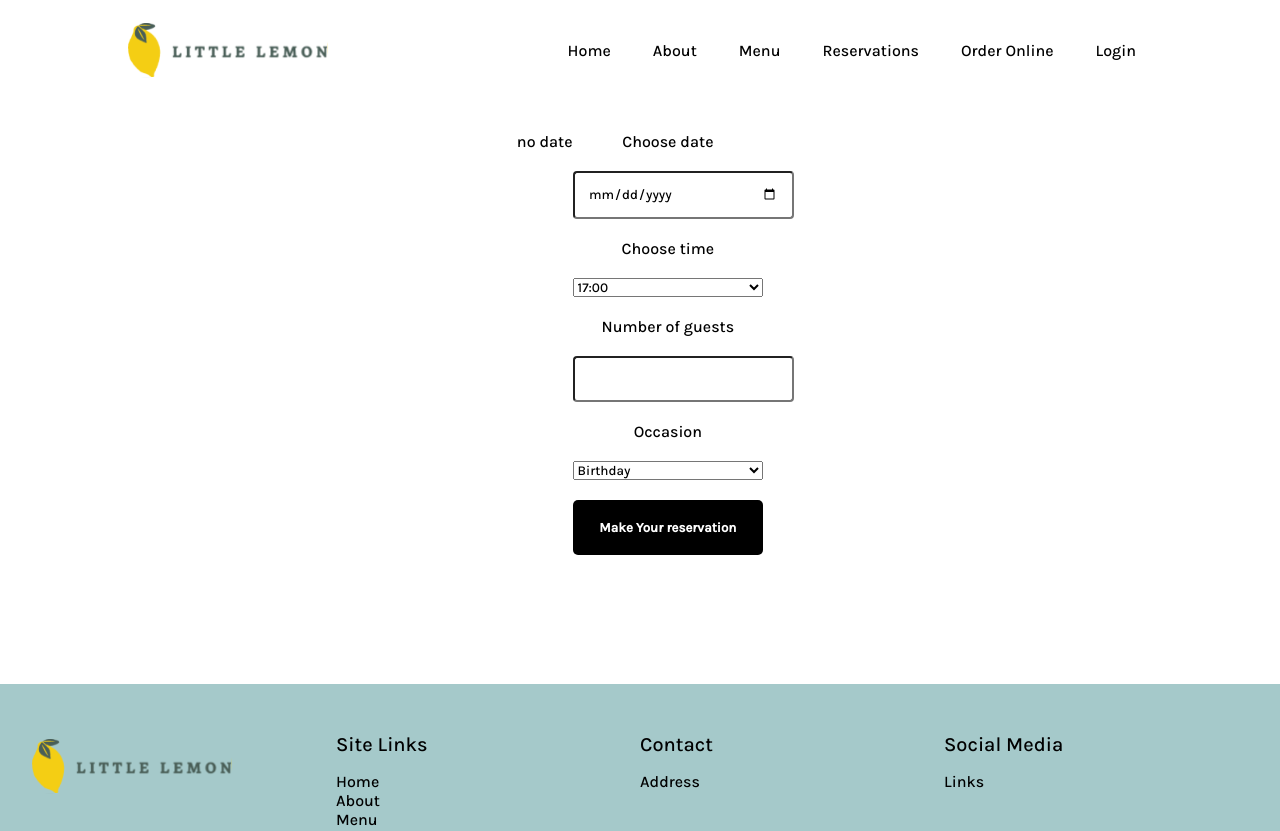
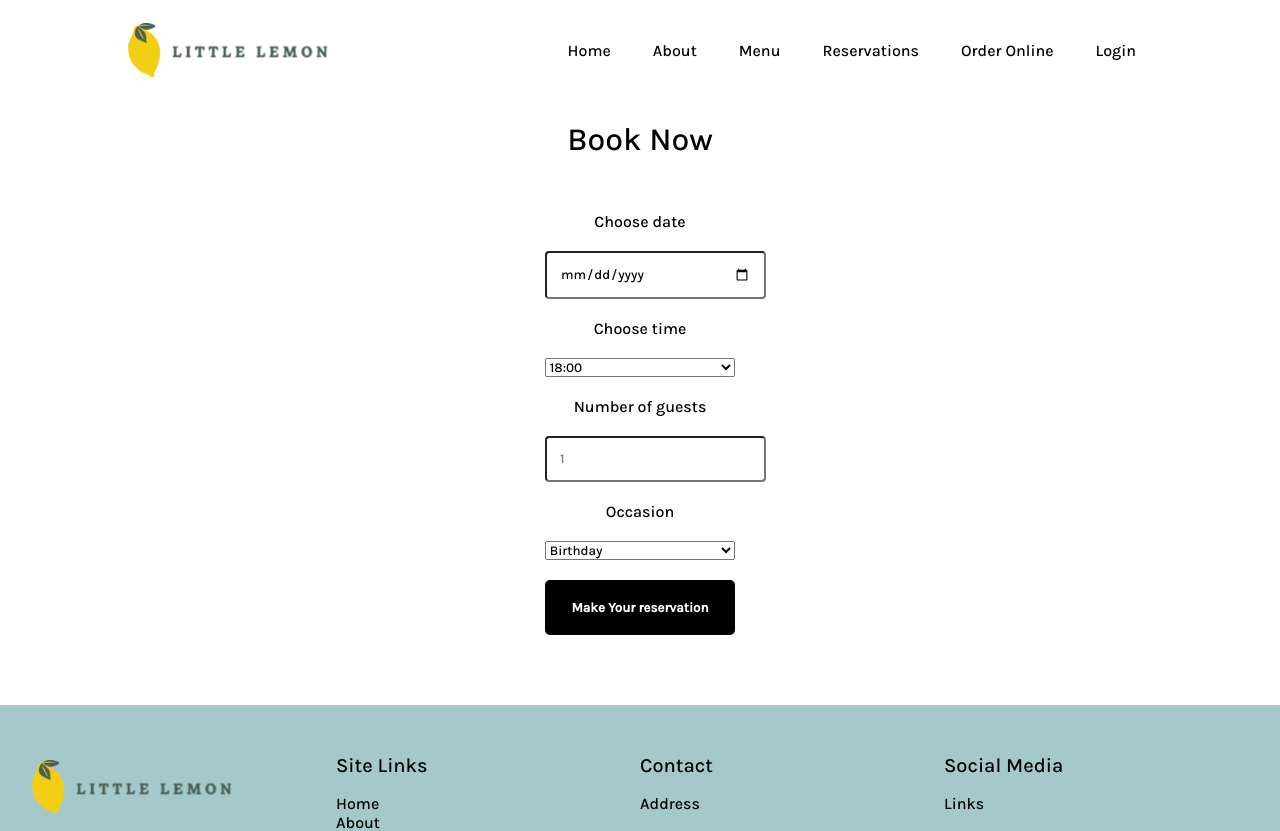
Before and after one commit to duris/meta-capstone, a React (Create React App) app: page /reservations in a window 1280 px wide. Shown: the top 831 px of the page. Built offline with nearby package versions, Linux system fonts and the light colour scheme; a web font is replaced by a local one.

Commit message:
Updated times available to useReducer

```diff
--- a/package.json
+++ b/package.json
@@ -6,6 +6,7 @@
     "@testing-library/jest-dom": "^5.16.5",
     "@testing-library/react": "^13.4.0",
     "@testing-library/user-event": "^13.5.0",
+    "path-browserify": "^1.0.1",
     "react": "^18.2.0",
     "react-dom": "^18.2.0",
     "react-scripts": "5.0.1",
--- a/src/App.js
+++ b/src/App.js
@@ -8,24 +8,41 @@ import { BrowserRouter, Routes, Route } from "react-router-dom"
 import OrderPage from './components/OrderPage';
 import LoginPage from './components/LoginPage';
 import AboutPage from './components/AboutPage';
-import { useState } from 'react';
+import { useEffect, useReducer, useState } from 'react';
 
 function App() {
 
+
+
+  const initializeTimes = ['18:00', '19:30', '19:50', '20:00', '21:00', '22:00']
+
+
+  const updateTimes = {
+    type:'update',
+    times: ['16:00', '17:30', '18:50', '19:00', '20:00', '21:00']
+  }
+
+  const [availableTimes, setAvailableTimes] = useReducer(updateTimes, initializeTimes)
+
   const [bookingData, setBookingData] = useState({
-    date: undefined,
-    time: undefined,
-    guests: undefined,
-    occasion: undefined
+    date: '',
+    time: '',
+    guests: '',
+    occasion: ''
   })
+
+
 
   return (
     <>
    <BrowserRouter>
       <Routes>
-          {/* <Route path="/" element={<Homepage />}/> */}
           <Route index element={<Homepage bookingData={bookingData} />} />
-          <Route path="reservations" element={<BookingPage bookingData={bookingData} setBookingData={setBookingData} />} />
+          <Route path="reservations" element={<BookingPage
+            bookingData={bookingData}
+            setBookingData={setBookingData}
+            availableTimes={availableTimes}
+            setAvailableTimes={setAvailableTimes} />} />
           <Route path="menu" element={<Menu />} />
           <Route path="order" element={<OrderPage />} />
           <Route path="login" element={<LoginPage />} />
--- a/src/components/BookingForm.js
+++ b/src/components/BookingForm.js
@@ -1,12 +1,13 @@
 import Header from "./Header"
 import Footer from "./Footer"
 import { useEffect, useState } from "react"
-import { useNavigate } from "react-router-dom"
-
-const BookingForm = ({bookingData, setBookingData}) => {
+import { Router, useNavigate } from "react-router-dom"
 
 
-  const navigate = useNavigate()
+
+const BookingForm = ({bookingData, setBookingData, availableTimes, setAvailableTimes}) => {
+
+  const navigate = useNavigate();
 
   const handleSubmit = (e) => {
     e.preventDefault();
@@ -15,9 +16,17 @@ const BookingForm = ({bookingData, setBookingData}) => {
   }
 
 
+  const AvailableTimes = () => {
+    return(availableTimes.map(time => {
+      return(<option key={time}>{time}</option>)
+      }))
+  }
+
+
   return(
+    <>
+    <h1>Book Now</h1>
       <div className="booking-wrapper">
-      {!bookingData.date?<div>no date</div>:<div>{bookingData.date}</div>}
         <form className="booking" onSubmit={handleSubmit}>
           <label htmlFor="res-date">Choose date</label>
           <input id="res-date" value={bookingData.date} onChange={(e) => {
@@ -27,15 +36,10 @@ const BookingForm = ({bookingData, setBookingData}) => {
           <select id="res-time" value={bookingData.time} onChange={(e) => {
             setBookingData(prevState => {return {...prevState, time:e.target.value}})
             }} >
-          <option>17:00</option>
-          <option>18:00</option>
-          <option>19:00</option>
-          <option>20:00</option>
-          <option>21:00</option>
-          <option>22:00</option>
+            <AvailableTimes />
           </select>
           <label htmlFor="guests">Number of guests</label>
-        <input type="number" min="1" max="10" id="guests" value={bookingData.guests} onChange={(e) => {
+          <input type="number" placeholder="1" min="1" max="10" id="guests" value={bookingData.guests} onChange={(e) => {
             setBookingData(prevState => {return {...prevState, guests:e.target.value}})
             }} />
           <label htmlFor="occasion">Occasion</label>
@@ -48,6 +52,7 @@ const BookingForm = ({bookingData, setBookingData}) => {
           <input type="submit" value="Make Your reservation"/>
         </form>
       </div>
+    </>
   )
 }
 
--- a/src/components/BookingPage.js
+++ b/src/components/BookingPage.js
@@ -2,12 +2,17 @@ import Header from "./Header"
 import Footer from "./Footer"
 import BookingForm from "./BookingForm"
 
-const BookingPage = ({bookingData, setBookingData}) => {
+const BookingPage = ({bookingData, setBookingData, availableTimes, setAvailableTimes}) => {
   return(
     <>
     <Header/>
     <main>
-     <BookingForm bookingData={bookingData} setBookingData={setBookingData} />
+     <BookingForm
+      bookingData={bookingData}
+      setBookingData={setBookingData}
+      availableTimes={availableTimes}
+      setAvailableTimes={setAvailableTimes}
+     />
      </main>
     <Footer/>
     </>
--- a/src/components/Homepage.js
+++ b/src/components/Homepage.js
@@ -1,13 +1,21 @@
 import Header from "./Header"
+import Hero from "./Hero"
+import Specials from "./Specials"
+import Chicago from "./Chicago"
+import Testimonials from "./Testimonials"
 import Footer from "./Footer"
 import Main from "./Main"
+
 const Homepage = ({bookingData}) => {
 
   console.log(bookingData)
   return(
     <>
     <Header/>
-    <Main/>
+    <Hero/>
+    <Specials/>
+    <Testimonials/>
+    <Chicago/>
     <Footer/>
     </>
   )
```
Also changed, not shown: 2 other files (tests, documents, lock files or other folders). Lines whose indentation alone changed are shown as unchanged.
